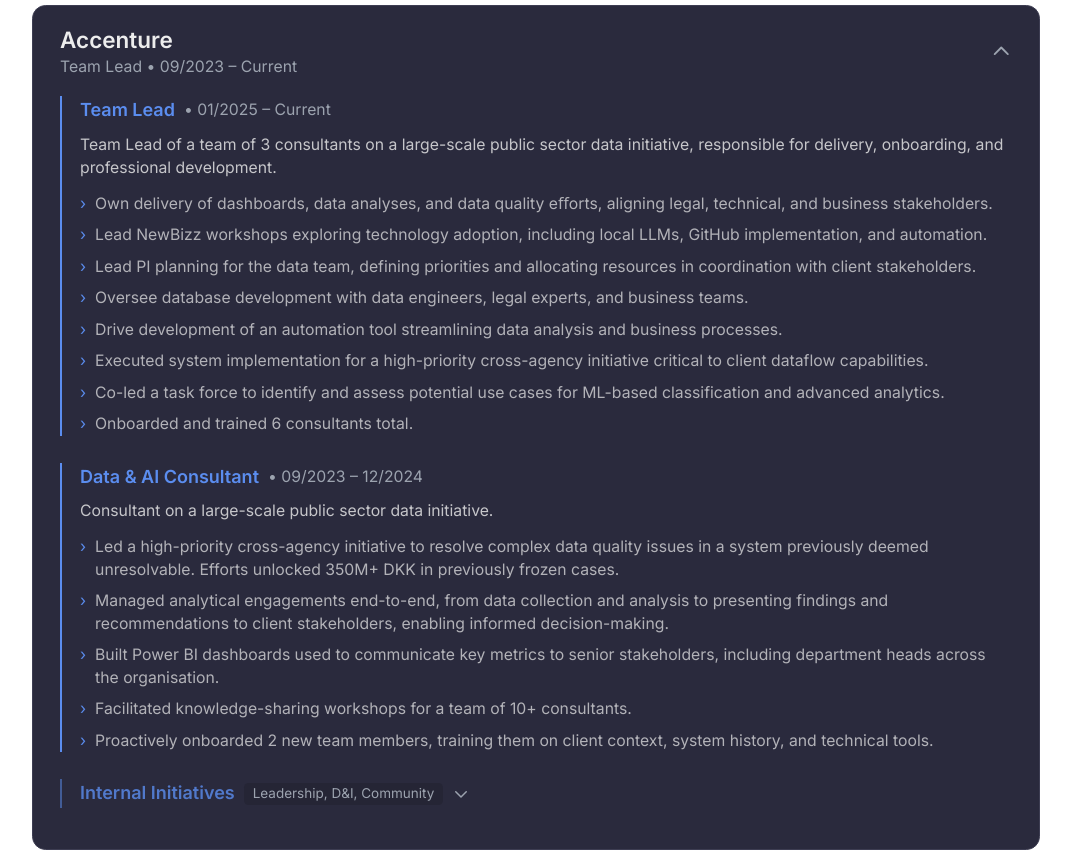
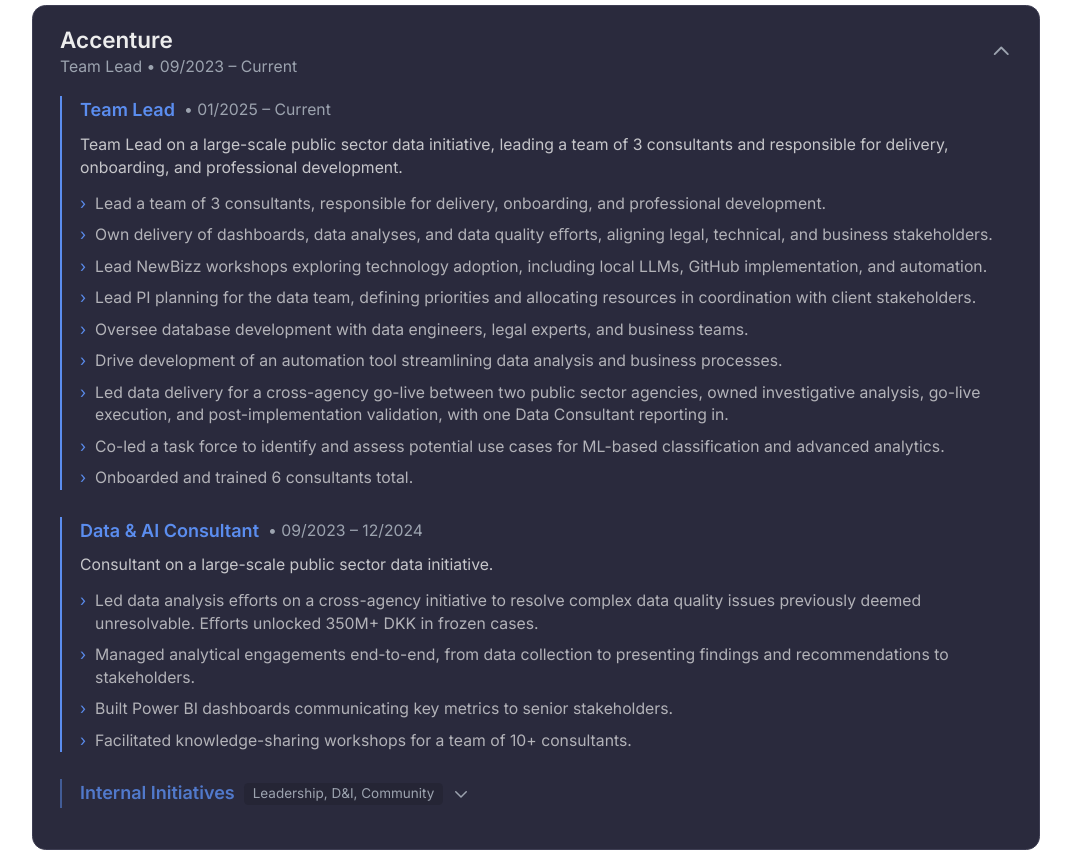
Before and after one commit to levkurtis/leventkurtis-cv-website, a Next.js app: page / in a window 1280 px wide. Shown: the part 1600-2452 px from the top of the page, without its empty margins (104-1175 px from the left). Built offline with nearby package versions, Linux system fonts and the light colour scheme.

Commit message:
Update Experience.tsx

```diff
--- a/components/Experience.tsx
+++ b/components/Experience.tsx
@@ -23,14 +23,15 @@
       {
         title: 'Team Lead',
         period: '01/2025 – Current',
-        description: 'Team Lead of a team of 3 consultants on a large-scale public sector data initiative, responsible for delivery, onboarding, and professional development.',
+        description: 'Team Lead on a large-scale public sector data initiative, leading a team of 3 consultants and responsible for delivery, onboarding, and professional development.',
         achievements: [
+          'Lead a team of 3 consultants, responsible for delivery, onboarding, and professional development.',
           'Own delivery of dashboards, data analyses, and data quality eﬀorts, aligning legal, technical, and business stakeholders.',
           'Lead NewBizz workshops exploring technology adoption, including local LLMs, GitHub implementation, and automation.',
           'Lead PI planning for the data team, defining priorities and allocating resources in coordination with client stakeholders.',
           'Oversee database development with data engineers, legal experts, and business teams.',
           'Drive development of an automation tool streamlining data analysis and business processes.',
-          'Executed system implementation for a high-priority cross-agency initiative critical to client dataflow capabilities.',
+          'Led data delivery for a cross-agency go-live between two public sector agencies, owned investigative analysis, go-live execution, and post-implementation validation, with one Data Consultant reporting in.',
           'Co-led a task force to identify and assess potential use cases for ML-based classification and advanced analytics.',
           'Onboarded and trained 6 consultants total.',
         ],
@@ -40,17 +41,15 @@
         period: '09/2023 – 12/2024',
         description: 'Consultant on a large-scale public sector data initiative.',
         achievements: [
-          'Led a high-priority cross-agency initiative to resolve complex data quality issues in a system previously deemed unresolvable. Efforts unlocked 350M+ DKK in previously frozen cases.',
-          'Managed analytical engagements end-to-end, from data collection and analysis to presenting findings and recommendations to client stakeholders, enabling informed decision-making.',
-          'Built Power BI dashboards used to communicate key metrics to senior stakeholders, including department heads across the organisation.',
+          'Led data analysis eﬀorts on a cross-agency initiative to resolve complex data quality issues previously deemed unresolvable. Eﬀorts unlocked 350M+ DKK in frozen cases.',
+          'Managed analytical engagements end-to-end, from data collection to presenting findings and recommendations to stakeholders.',
+          'Built Power BI dashboards communicating key metrics to senior stakeholders.',
           'Facilitated knowledge-sharing workshops for a team of 10+ consultants.',
-          'Proactively onboarded 2 new team members, training them on client context, system history, and technical tools.',
         ],
       },
     ],
     internalInitiatives: [
-      'Founded and lead Accenture\'s partnership with the student organisation Multicultural Students of CBS. Manage a team of 6 to drive employer branding, D&I, and talent attraction.',
-      'Organised 4 networking events (30–40+ attendees each) and a case competition (25+ participants).',
+      'Founded and lead Accenture\'s partnership with Multicultural Students of CBS, managing a team of 6 to deliver 4 networking events (30-40+ attendees each) and a case competition (25+ participants).',
       'Co-lead monthly department community meetings, facilitating industry talks, knowledge sharing, and training sessions.',
       'Supported recruitment efforts for the Tech Talent Program',
     ],
```
